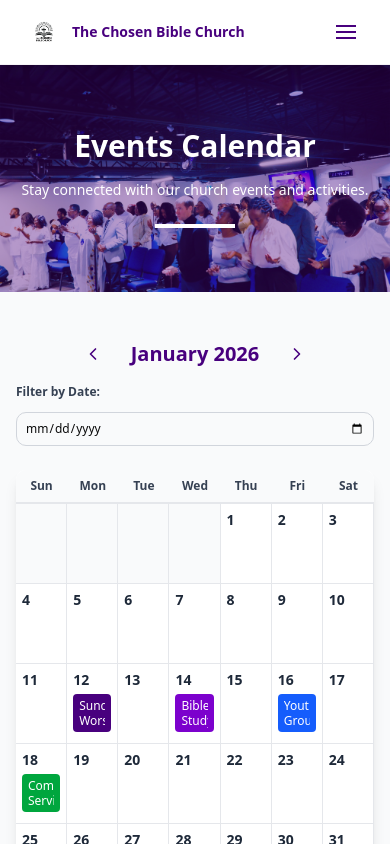
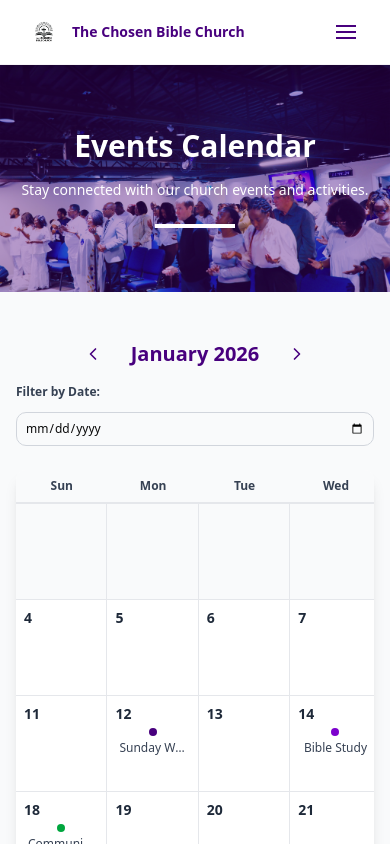
Before and after one commit to Krem-dev/tcbc-website, a Next.js app: page /events in a window 390 px wide. Shown: the top 844 px of the page. Built offline with nearby package versions, Linux system fonts and the light colour scheme.

Commit message:
events page

```diff
--- a/src/app/events/page.tsx
+++ b/src/app/events/page.tsx
@@ -35,6 +35,7 @@ function EventsContent() {
 
   const [currentDate, setCurrentDate] = useState(new Date(2026, 0)); // January 2026
   const [selectedEvent, setSelectedEvent] = useState<CalendarEvent | null>(null);
+  const [selectedDay, setSelectedDay] = useState<{ day: number; events: CalendarEvent[] } | null>(null);
   const [filterDate, setFilterDate] = useState<string>("");
   const [events, setEvents] = useState<CalendarEvent[]>([]);
   const [loading, setLoading] = useState(true);
@@ -211,8 +212,10 @@ function EventsContent() {
 
           {/* Calendar Grid */}
           <div className="bg-white rounded-lg shadow-lg overflow-hidden">
+            {/* Mobile: Horizontal scroll container */}
+            <div className="overflow-x-auto sm:overflow-x-visible">
               {/* Day Headers */}
-            <div className="grid grid-cols-7 border-b-2 border-gray-200 bg-gray-50">
+              <div className="grid grid-cols-7 border-b-2 border-gray-200 bg-gray-50 min-w-[640px] sm:min-w-0">
                 {["Sun", "Mon", "Tue", "Wed", "Thu", "Fri", "Sat"].map((day) => (
                   <div key={day} className="p-2 sm:p-3 text-center font-satoshi font-semibold text-gray-700 text-xs sm:text-sm">
                     {day}
@@ -221,10 +224,10 @@ function EventsContent() {
               </div>
 
               {/* Calendar Days */}
-            <div className="grid grid-cols-7">
+              <div className="grid grid-cols-7 min-w-[640px] sm:min-w-0">
                 {/* Empty cells */}
                 {Array.from({ length: firstDay }).map((_, i) => (
-                <div key={`empty-${i}`} className="bg-gray-50 h-20 sm:h-28 md:h-32 border-r border-b border-gray-200" />
+                  <div key={`empty-${i}`} className="bg-gray-50 h-24 sm:h-28 md:h-32 border-r border-b border-gray-200" />
                 ))}
 
                 {/* Days */}
@@ -235,44 +238,158 @@ function EventsContent() {
                   return (
                     <div
                       key={day}
-                    className="h-20 sm:h-28 md:h-32 p-1.5 sm:p-2 md:p-3 border-r border-b border-gray-200 hover:bg-gray-50 transition-colors flex flex-col"
+                      className="h-24 sm:h-28 md:h-32 p-2 sm:p-2 md:p-3 border-r border-b border-gray-200 hover:bg-gray-50 transition-colors flex flex-col"
                     >
                       <div className="font-satoshi font-bold text-gray-800 mb-1 sm:mb-2 text-sm sm:text-base">
                         {day}
                       </div>
-                    <div className="flex-1 overflow-y-auto space-y-0.5 sm:space-y-1">
+
+                      {/* Mobile: Show dots for events, Desktop: Show event buttons */}
+                      <div className="flex-1">
+                        {/* Mobile View: Event dots */}
+                        <div className="sm:hidden">
+                          {dayEvents.length > 0 && (
+                            <button
+                              onClick={() => {
+                                if (dayEvents.length === 1) {
+                                  setSelectedEvent(dayEvents[0]);
+                                } else {
+                                  setSelectedDay({ day, events: dayEvents });
+                                }
+                              }}
+                              className="w-full"
+                            >
+                              <div className="flex flex-wrap gap-1 justify-center">
+                                {dayEvents.slice(0, 6).map((event, idx) => (
+                                  <div
+                                    key={event._id}
+                                    className={`w-2 h-2 rounded-full ${categoryColors[event.category]}`}
+                                    title={event.title}
+                                  />
+                                ))}
+                                {dayEvents.length > 6 && (
+                                  <div className="text-xs text-gray-500 ml-1">
+                                    +{dayEvents.length - 6}
+                                  </div>
+                                )}
+                              </div>
+                              {dayEvents.length === 1 ? (
+                                <div className="text-xs text-gray-700 mt-1 truncate px-1">
+                                  {dayEvents[0].title}
+                                </div>
+                              ) : (
+                                <div className="text-xs text-gray-600 mt-1">
+                                  {dayEvents.length} events
+                                </div>
+                              )}
+                            </button>
+                          )}
+                        </div>
+
+                        {/* Desktop View: Event buttons */}
+                        <div className="hidden sm:block overflow-y-auto space-y-1">
                           {dayEvents.slice(0, 3).map((event) => (
                             <button
                               key={event._id}
                               onClick={() => setSelectedEvent(event)}
-                          className={`${categoryColors[event.category]} text-white text-xs sm:text-sm px-1.5 sm:px-2 py-1 sm:py-1.5 rounded font-medium w-full text-left hover:opacity-90 transition leading-tight`}
+                              className={`${categoryColors[event.category]} text-white text-xs sm:text-sm px-1.5 sm:px-2 py-1 sm:py-1.5 rounded font-medium w-full text-left hover:opacity-90 transition leading-tight truncate`}
                               title={event.title}
                             >
-                          <span className="line-clamp-2 sm:line-clamp-1">
                               {event.title}
-                          </span>
                             </button>
                           ))}
                           {dayEvents.length > 3 && (
-                        <div className="text-xs text-gray-500 text-center py-1">
+                            <button
+                              onClick={() => setSelectedDay({ day, events: dayEvents })}
+                              className="text-xs text-gray-500 text-center py-1 hover:text-gray-700 transition w-full"
+                            >
                               +{dayEvents.length - 3} more
-                        </div>
+                            </button>
                           )}
                           {dayEvents.length === 0 && (
-                        <div className="text-xs text-gray-400 italic text-center hidden sm:block">
+                            <div className="text-xs text-gray-400 italic text-center">
                               No events
                             </div>
                           )}
+                        </div>
                       </div>
                     </div>
                   );
                 })}
               </div>
             </div>
+          </div>
             </>
           )}
         </div>
       </section>
+
+      {/* Day Events Modal */}
+      {selectedDay && (
+        <div
+          className="fixed inset-0 bg-black/50 backdrop-blur-sm flex items-center justify-center z-50 p-4"
+          onClick={() => setSelectedDay(null)}
+        >
+          <div
+            className="bg-white rounded-2xl max-w-md w-full shadow-xl p-6 max-h-[90vh] overflow-y-auto"
+            onClick={(e) => e.stopPropagation()}
+          >
+            {/* Header */}
+            <div className="flex items-start justify-between mb-4">
+              <h2 className="font-satoshi text-2xl font-bold text-gray-800 flex-1 pr-4">
+                {monthName.split(' ')[0]} {selectedDay.day}, {monthName.split(' ')[1]}
+              </h2>
+              <button
+                onClick={() => setSelectedDay(null)}
+                className="p-1 hover:bg-gray-100 rounded-full transition-colors flex-shrink-0"
+                aria-label="Close modal"
+              >
+                <X className="w-6 h-6 text-gray-500" />
+              </button>
+            </div>
+
+            <p className="text-gray-600 font-aeonik mb-6">
+              {selectedDay.events.length} event{selectedDay.events.length !== 1 ? 's' : ''} on this day
+            </p>
+
+            {/* Events List */}
+            <div className="space-y-3">
+              {selectedDay.events.map((event) => (
+                <button
+                  key={event._id}
+                  onClick={() => {
+                    setSelectedDay(null);
+                    setSelectedEvent(event);
+                  }}
+                  className="w-full p-4 border border-gray-200 rounded-lg hover:border-[#48007e] hover:bg-gray-50 transition text-left"
+                >
+                  <div className="flex items-start gap-3">
+                    <div className={`w-3 h-3 rounded-full ${categoryColors[event.category]} flex-shrink-0 mt-1`} />
+                    <div className="flex-1 min-w-0">
+                      <h3 className="font-satoshi font-semibold text-gray-800 mb-1">
+                        {event.title}
+                      </h3>
+                      <div className="flex items-center gap-4 text-sm text-gray-600">
+                        <span className="flex items-center gap-1">
+                          <Clock className="w-4 h-4" />
+                          {new Date(event.startDate).toLocaleTimeString([], { hour: '2-digit', minute: '2-digit' })}
+                        </span>
+                        <span className="flex items-center gap-1">
+                          <MapPin className="w-4 h-4" />
+                          {event.location}
+                        </span>
+                      </div>
+                      <span className={`inline-block mt-2 px-2 py-1 text-xs font-medium rounded-full ${categoryColors[event.category]} text-white capitalize`}>
+                        {event.category}
+                      </span>
+                    </div>
+                  </div>
+                </button>
+              ))}
+            </div>
+          </div>
+        </div>
+      )}
 
       {/* Event Detail Modal */}
       {selectedEvent && (
```
Lines whose indentation alone changed are shown as unchanged.
